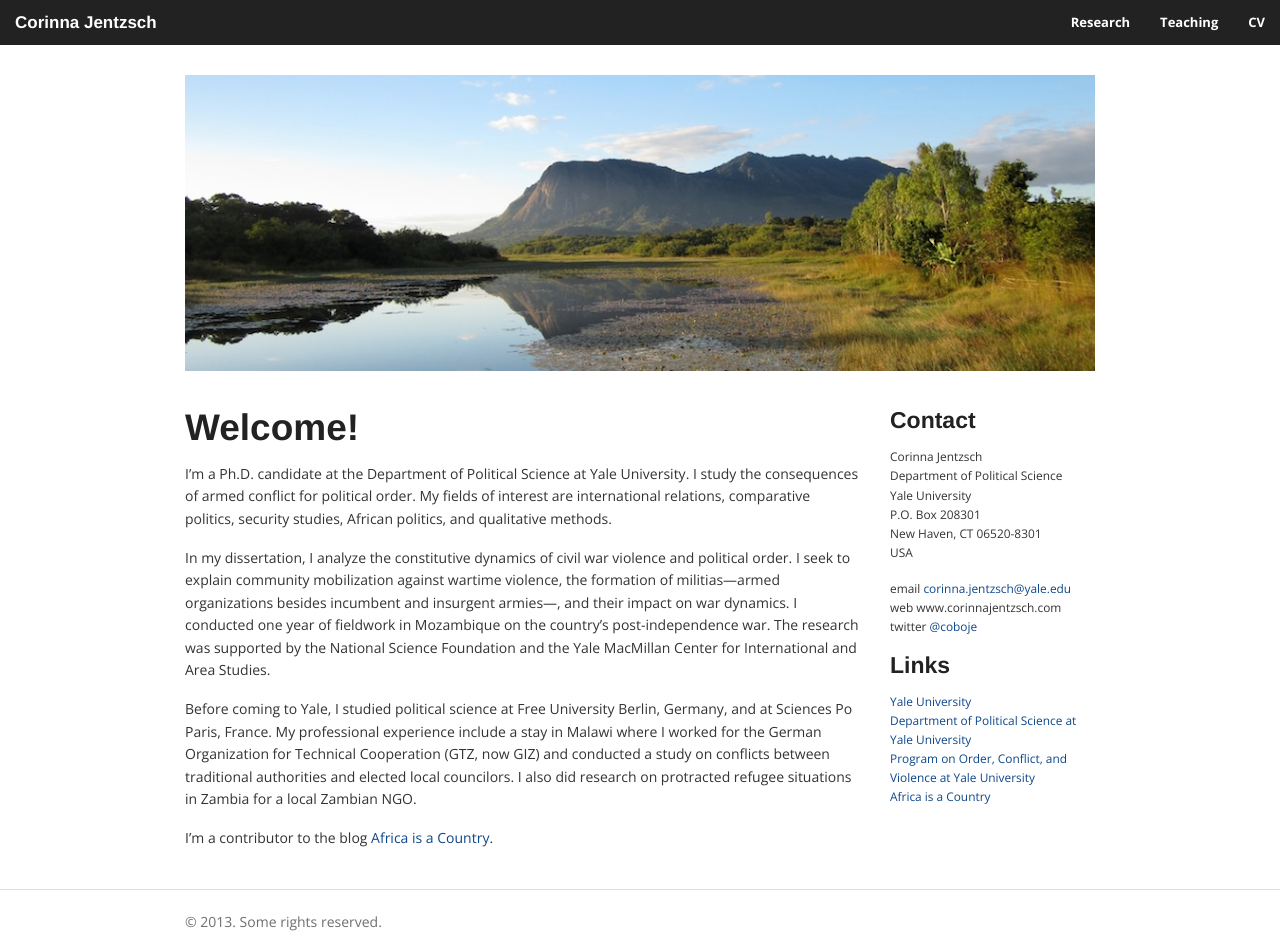
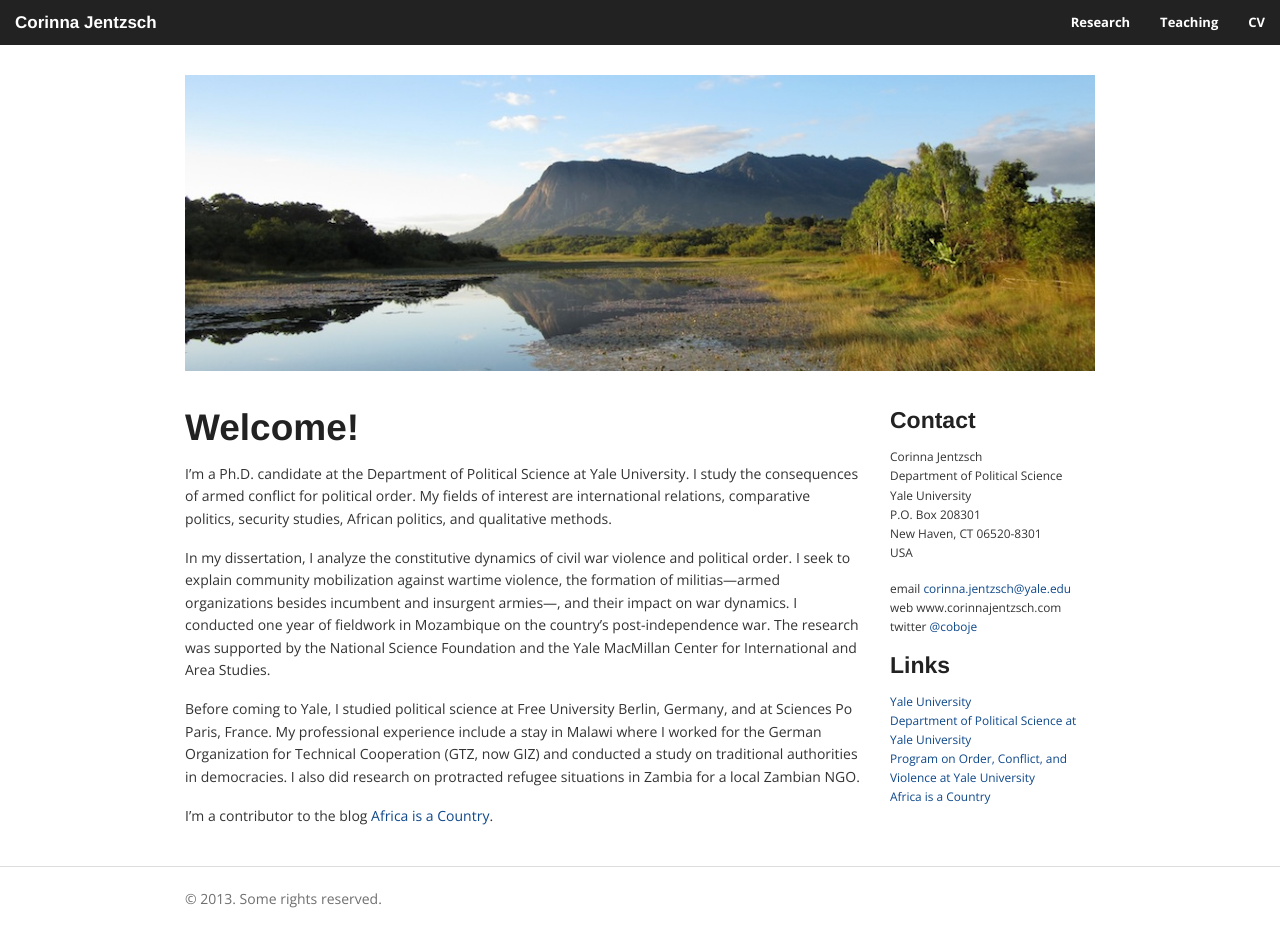
Before and after one commit to corinnajentzsch/corinnajentzsch.github.io, a Jekyll site: the page built from index.md, in a window 1280 px wide. Built offline with Jekyll 4.4.1, drawn with Linux system fonts in a browser that asks for light colours; nearby versions of some CDN libraries; library files that are not in the unit come from our copies; after the commit the page ends 928 px from its top, so only the background shows below that.

Commit message:
Updated index.md

```diff
--- a/index.md
+++ b/index.md
@@ -11,6 +11,6 @@ I’m a Ph.D. candidate at the Department of Political Science at Yale Universit
 
 In my dissertation, I analyze the constitutive dynamics of civil war violence and political order. I seek to explain community mobilization against wartime violence, the formation of militias—armed organizations besides incumbent and insurgent armies—, and their impact on war dynamics. I conducted one year of fieldwork in Mozambique on the country’s post-independence war. The research was supported by the National Science Foundation and the Yale MacMillan Center for International and Area Studies.
 
-Before coming to Yale, I studied political science at Free University Berlin, Germany, and at Sciences Po Paris, France. My professional experience include a stay in Malawi where I worked for the German Organization for Technical Cooperation (GTZ, now GIZ) and conducted a study on conflicts between traditional authorities and elected local councilors. I also did research on protracted refugee situations in Zambia for a local Zambian NGO.
+Before coming to Yale, I studied political science at Free University Berlin, Germany, and at Sciences Po Paris, France. My professional experience include a stay in Malawi where I worked for the German Organization for Technical Cooperation (GTZ, now GIZ) and conducted a study on traditional authorities in democracies. I also did research on protracted refugee situations in Zambia for a local Zambian NGO.
 
 I’m a contributor to the blog [Africa is a Country](http://africasacountry.com/ "Africa is a Country").
```
